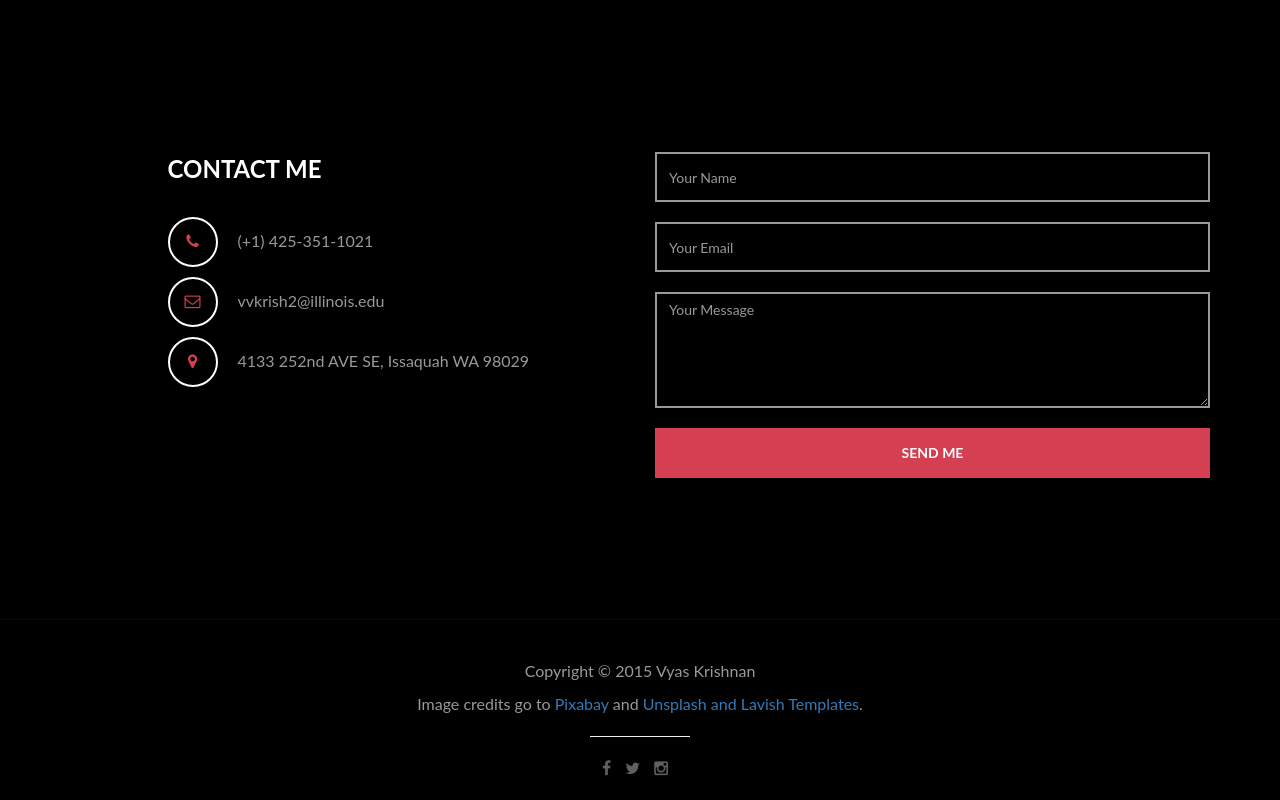
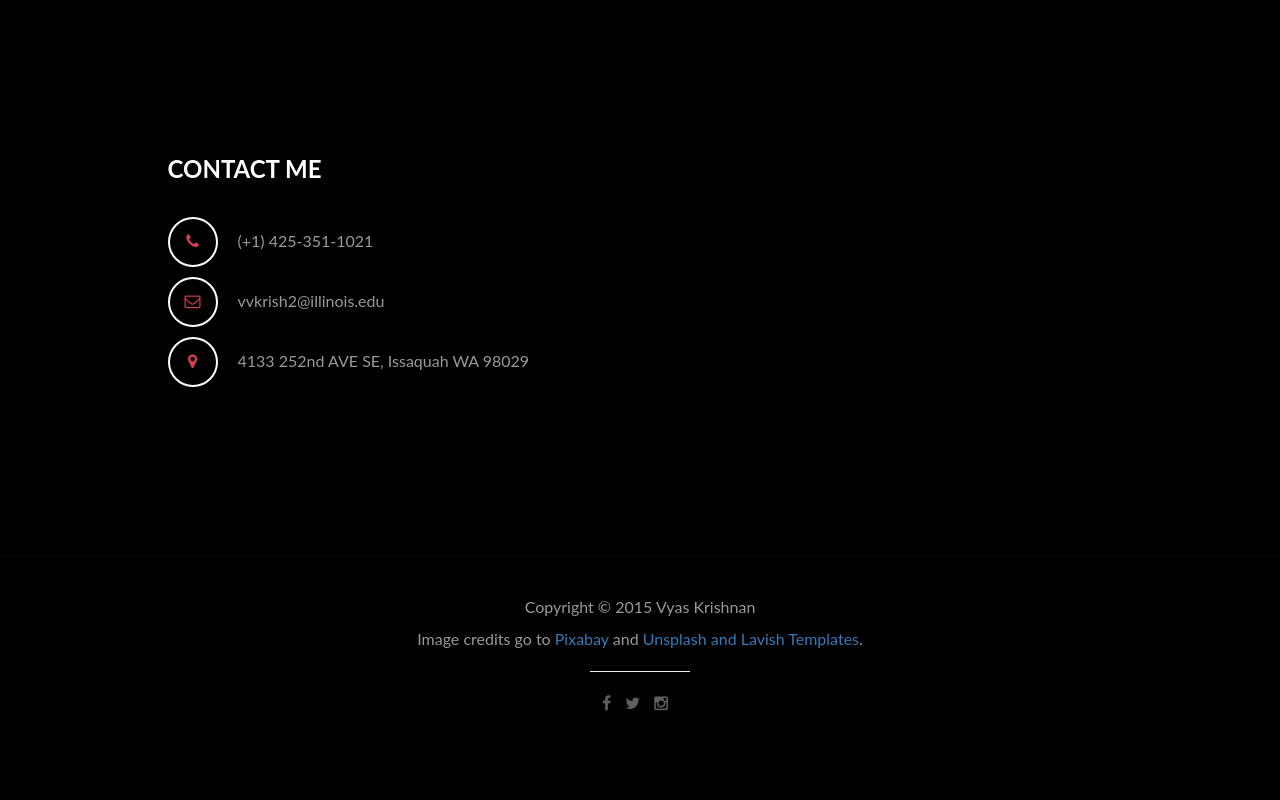
Before and after one commit to vkrishnan23/personalsite, a plain HTML site: page index.html in a window 1280 px wide. Shown: the part 1564-2364 px from the top of the page. After the commit the page ends 2299 px from the top, so only its background shows below. Drawn offline with Linux system fonts and the light colour scheme.

Commit message:
Update index.html

```diff
--- a/index.html
+++ b/index.html
@@ -146,14 +146,6 @@
 							<p><i class="fa fa-map-marker"></i>4133 252nd AVE SE, Issaquah WA 98029</p>
 						</address>
 					</div>
-					<div class="col-lg-6 col-md-6 col-xs-10 wow fadeInUp" data-wow-delay="0.6s">
-						<form role="form" method="post" action="#">
-							<input name="name" type="text" class="form-control" id="name" placeholder="Your Name">
-							<input name="email" type="email" class="form-control" id="email" placeholder="Your Email">
-							<textarea name="message" rows="5" class="form-control" id="message" placeholder="Your Message"></textarea>
-							<input name="send" type="submit" class="form-control" id="send" value="SEND ME">
-						</form>
-					</div>
 					<div class="col-md-1 col-sm-1"></div>
 				</div>
 			</div>
```
